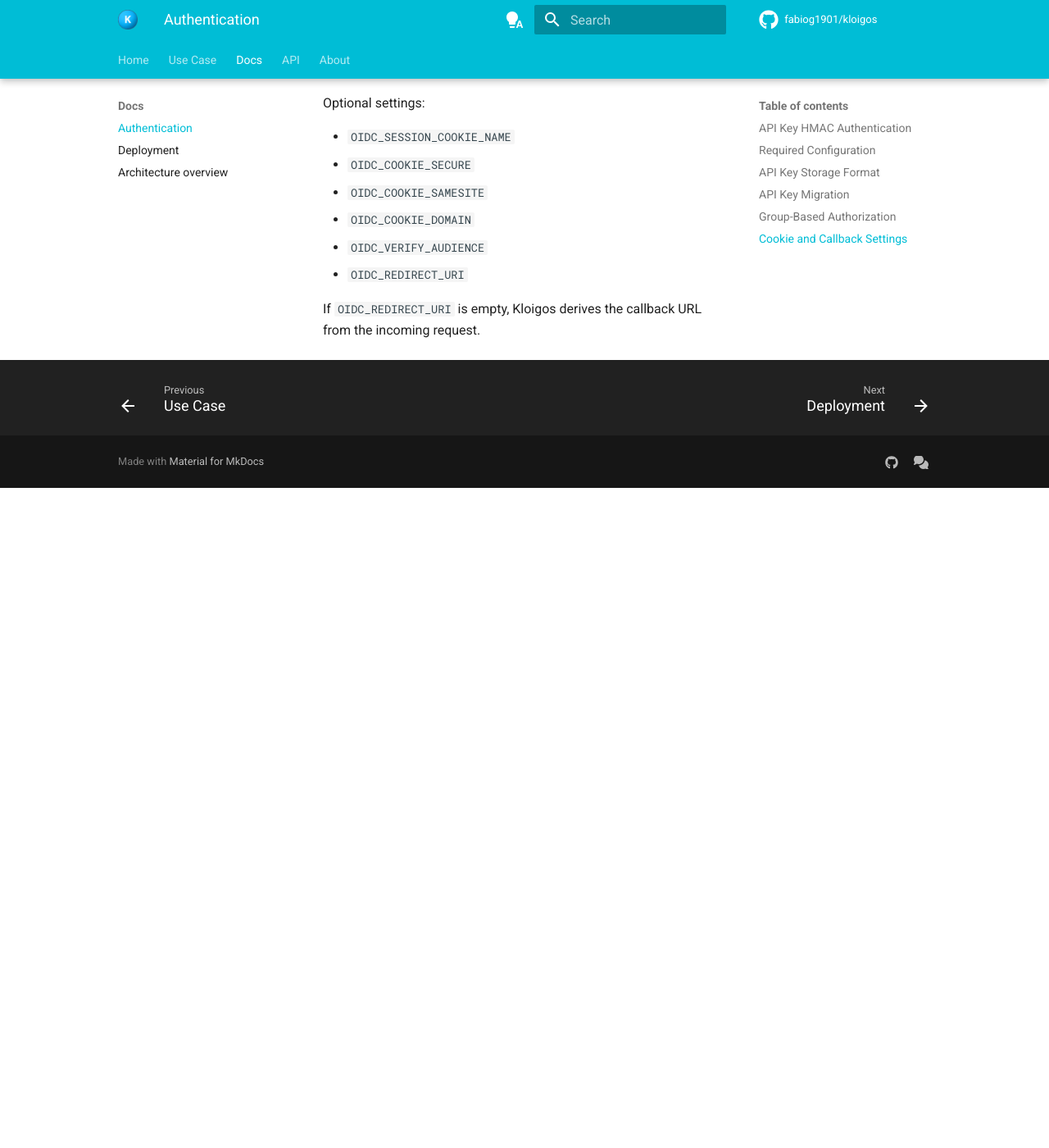
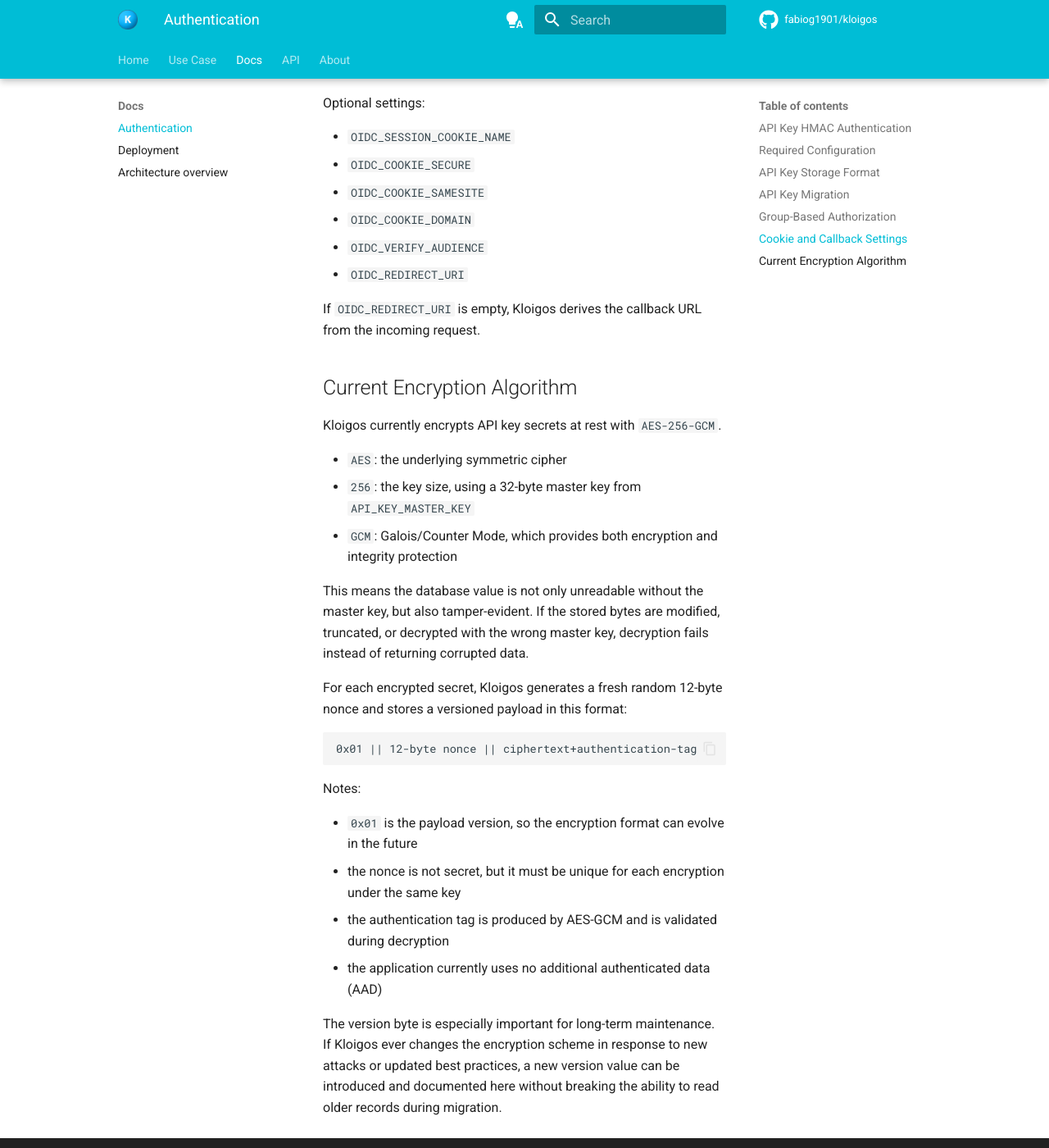
Before and after one commit to fabiog1901/kloigos, an MkDocs documentation site: the page built from docs/docs/auth.md, in a window 1280 px wide and 1400 px high, scrolled down 3544 px. Shown: the whole window at 82% size. Built offline with MkDocs 1.6.1 and Material for MkDocs 9.7.7, drawn with Linux system fonts in a browser that asks for light colours; comment, search, counter and statistics services are not loaded; before the commit the page ends 4139 px from its top, so only the background shows below that.

Commit message:
updated docs with explanation of the algo used

````diff
--- a/docs/docs/auth.md
+++ b/docs/docs/auth.md
@@ -151,3 +151,34 @@
 - `OIDC_REDIRECT_URI`
 
 If `OIDC_REDIRECT_URI` is empty, Kloigos derives the callback URL from the incoming request.
+
+## Current Encryption Algorithm
+
+Kloigos currently encrypts API key secrets at rest with `AES-256-GCM`.
+
+- `AES`: the underlying symmetric cipher
+- `256`: the key size, using a 32-byte master key from `API_KEY_MASTER_KEY`
+- `GCM`: Galois/Counter Mode, which provides both encryption and integrity protection
+
+This means the database value is not only unreadable without the master key, but
+also tamper-evident. If the stored bytes are modified, truncated, or decrypted
+with the wrong master key, decryption fails instead of returning corrupted data.
+
+For each encrypted secret, Kloigos generates a fresh random 12-byte nonce and
+stores a versioned payload in this format:
+
+```text
+0x01 || 12-byte nonce || ciphertext+authentication-tag
+```
+
+Notes:
+
+- `0x01` is the payload version, so the encryption format can evolve in the future
+- the nonce is not secret, but it must be unique for each encryption under the same key
+- the authentication tag is produced by AES-GCM and is validated during decryption
+- the application currently uses no additional authenticated data (AAD)
+
+The version byte is especially important for long-term maintenance. If Kloigos
+ever changes the encryption scheme in response to new attacks or updated best
+practices, a new version value can be introduced and documented here without
+breaking the ability to read older records during migration.
````
